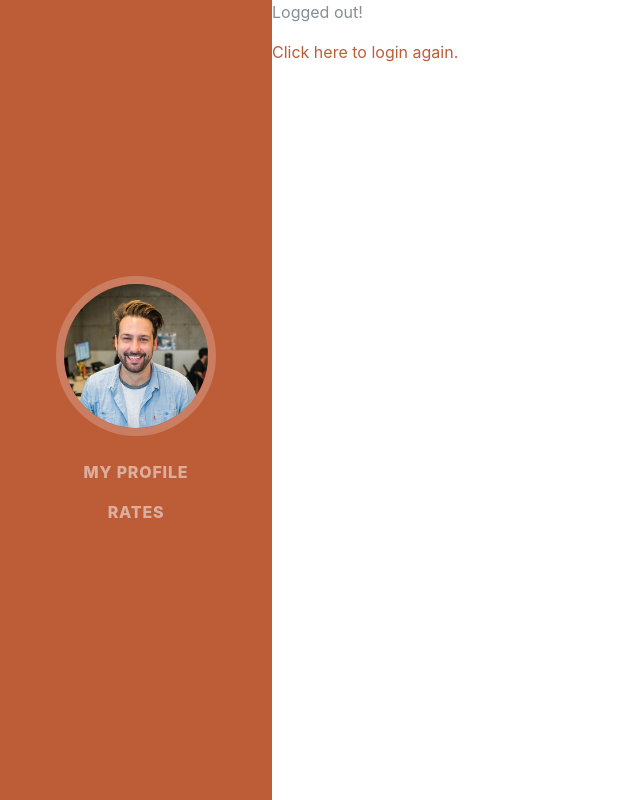
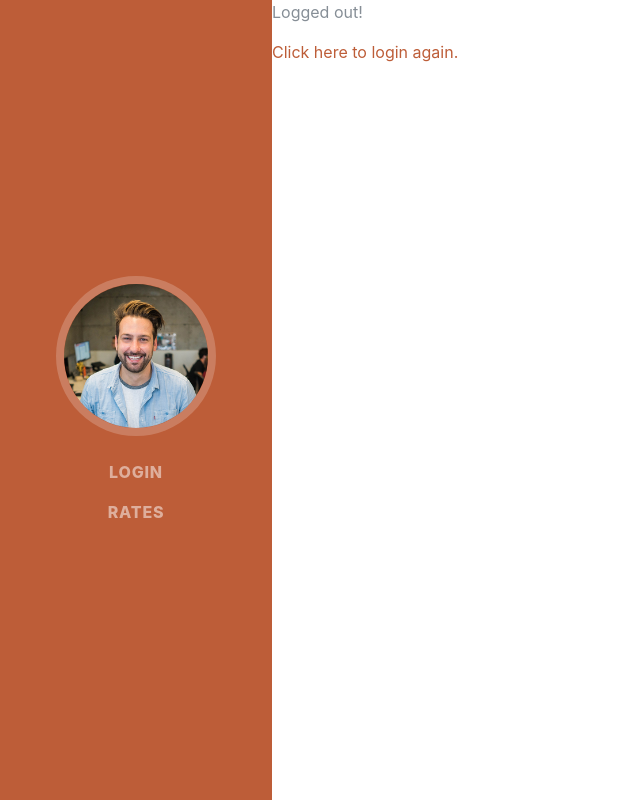
Before and after one commit to arturchesnokov/currency_exchange, a Django app: template src/templates/registration/logout.html in a window 1280 px wide. Shown: the whole page, without its empty margins (0-640 px from the left). Run offline with Django 3.2, Linux system fonts and the light colour scheme; the template is opened without the code that fills it, so the values that code supplies are empty; some libraries are stand-ins or nearby versions; some web fonts are replaced.

Commit message:
login/logout/my profile

```diff
--- a/src/currency/urls.py
+++ b/src/currency/urls.py
@@ -1,7 +1,7 @@
 from django.contrib import admin
 from django.urls import path
 
-from currency.views import rates, RateListView
+from currency.views import RateListView
 
 app_name = 'currency'
 
--- a/src/templates/base.html
+++ b/src/templates/base.html
@@ -39,9 +39,18 @@
     </button>
     <div class="collapse navbar-collapse" id="navbarSupportedContent">
       <ul class="navbar-nav">
+        {% if user.is_authenticated %}
         <li class="nav-item">
-          <a class="nav-link" href="{% url 'account:profile' 1 %}">My profile</a>
+          <a class="nav-link" href="{% url 'logout' %}">Logout</a>
         </li>
+        <li class="nav-item">
+          <a class="nav-link" href="{% url 'account:profile' user.id %}">My profile</a>
+        </li>
+        {% else %}
+        <li class="nav-item">
+          <a class="nav-link" href="{% url 'login' %}">Login</a>
+        </li>
+        {% endif %}
         <li class="nav-item">
           <a class="nav-link" href="{% url 'currency:rates' %}">Rates</a>
         </li>
```
